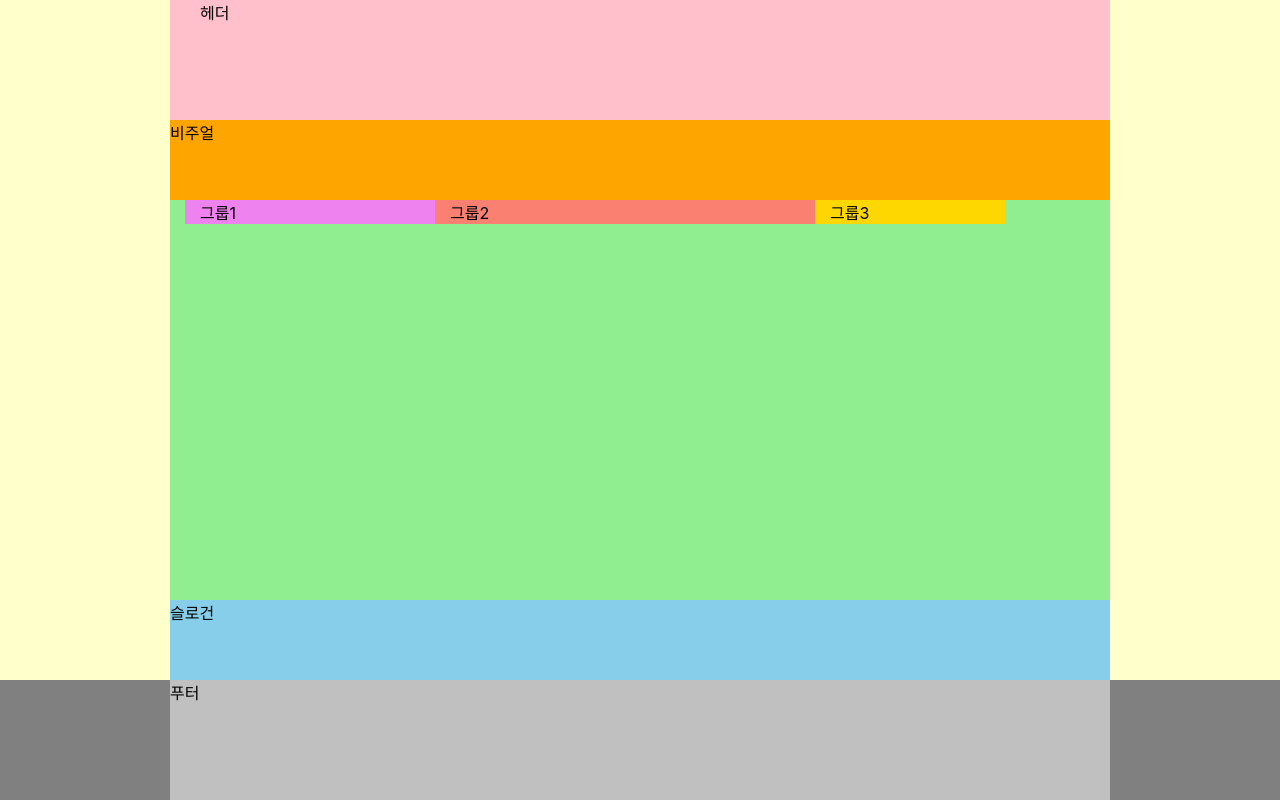
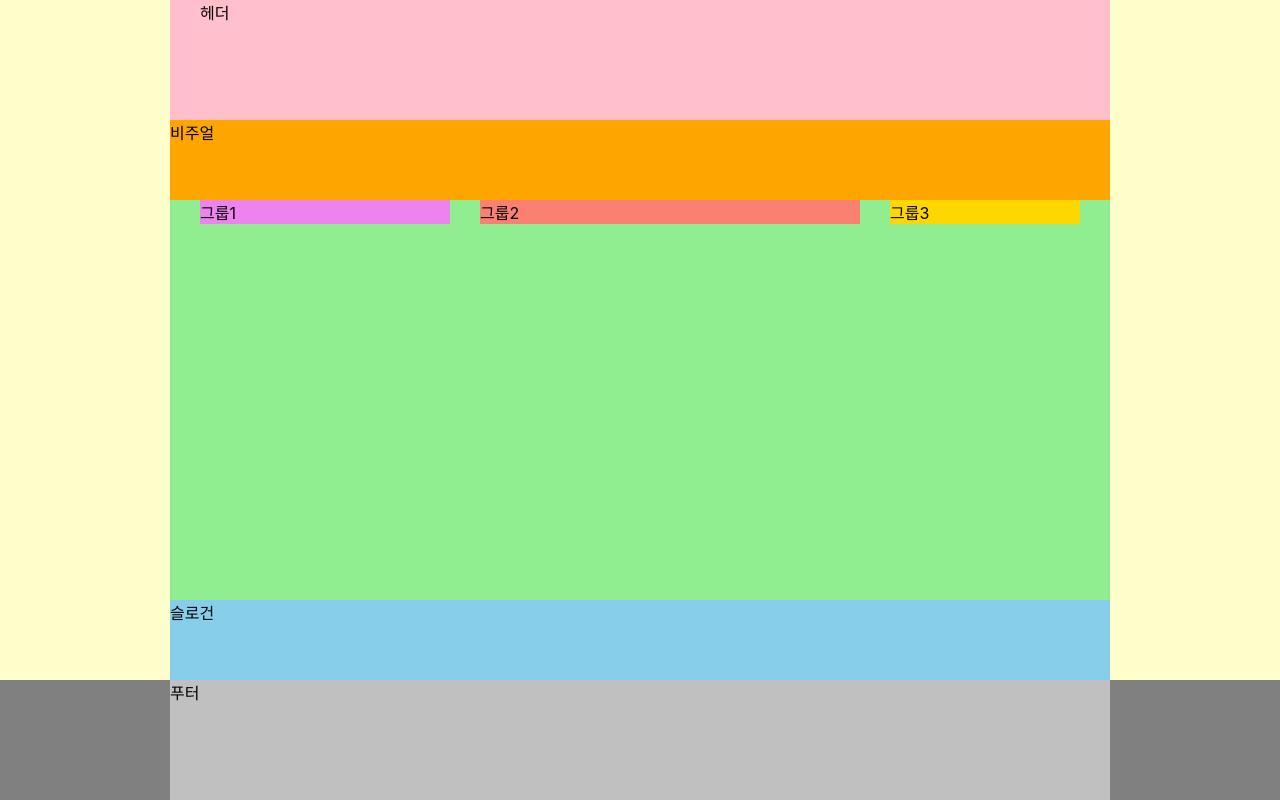
Before and after one commit to tkdkfkgk/HTML5, a website: page index.html in a window 1280 px wide. Drawn offline with Linux system fonts and the light colour scheme; a web font is replaced by a local one.

Commit message:
padding을 margin으로 변경

```diff
--- a/styles/style.css
+++ b/styles/style.css
@@ -40,7 +40,7 @@ body {
 }
 
 .group {
-  padding: 0 15px;
+  margin: 0 15px;
   float: left;
 }
 
```
